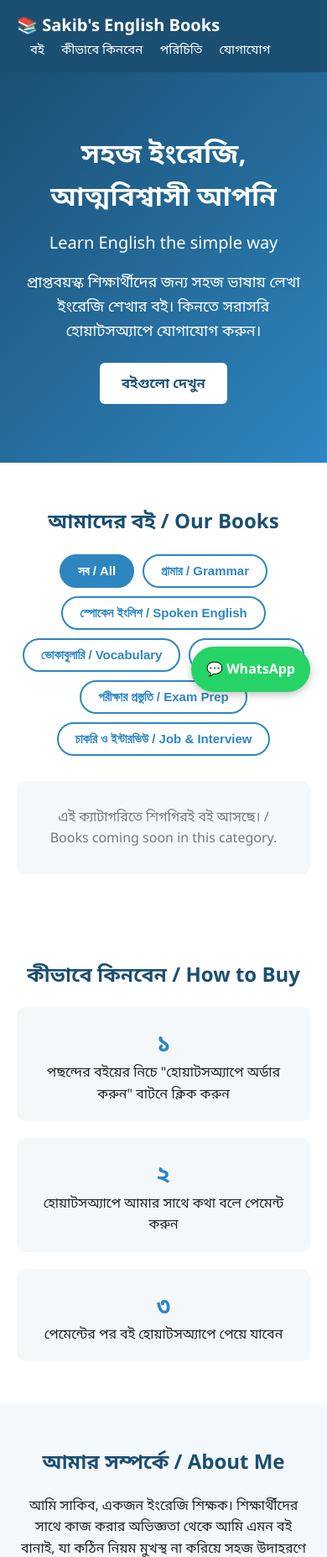
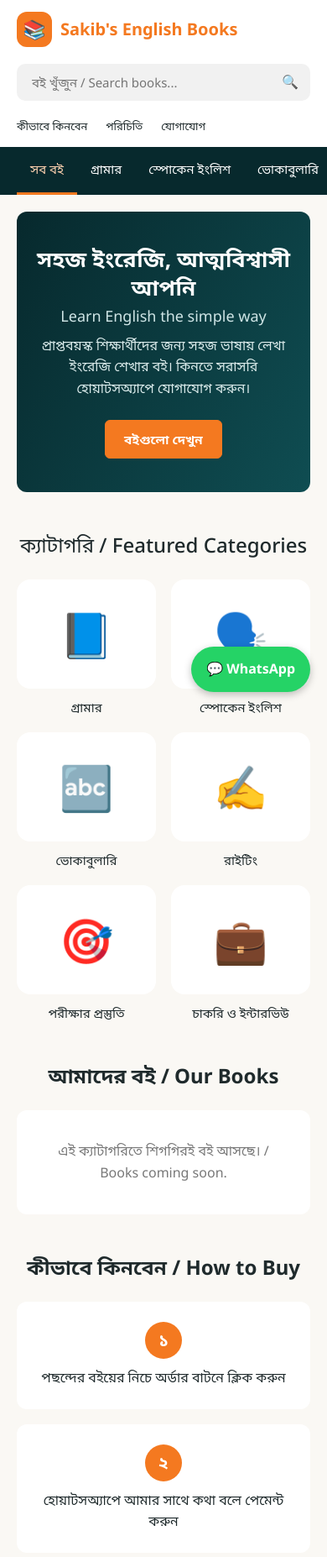
Before and after one commit to sakib1742du/Project-1, a plain HTML site: page index.html in a window 390 px wide. Shown: the top 1854 px of the page at 84% size. Drawn offline with Linux system fonts and the light colour scheme.

Commit message:
Update index.html

```diff
--- a/index.html
+++ b/index.html
@@ -1,150 +1,219 @@
 <!DOCTYPE html>
-<html lang="bn">
+<html lang='bn'>
 <head>
-<meta charset="UTF-8">
-<meta name="viewport" content="width=device-width, initial-scale=1.0">
+<meta charset='UTF-8'>
+<meta name='viewport' content='width=device-width, initial-scale=1.0'>
 <title>Sakib's English Books | ইংরেজি শেখার বই</title>
+<link rel='preconnect' href='https://fonts.googleapis.com'>
+<link href='https://fonts.googleapis.com/css2?family=Noto+Sans:wght@400;500;600;700&family=Noto+Sans+Bengali:wght@400;500;600;700&display=swap' rel='stylesheet'>
 <style>
-  :root { --main:#1b4f72; --accent:#2e86c1; --light:#f4f8fb; --wa:#25d366; }
+  :root { --dark:#07292d; --orange:#f47920; --bg:#faf8f4; --lime:#b8d62f; --red:#e8342e; --text:#1f2a2c; --wa:#25d366; }
   * { box-sizing:border-box; margin:0; padding:0; }
-  body { font-family: 'Segoe UI', 'Noto Sans Bengali', Arial, sans-serif; color:#222; line-height:1.6; background:#fff; }
-  header { background:var(--main); color:#fff; padding:14px 20px; position:sticky; top:0; z-index:10; display:flex; justify-content:space-between; align-items:center; flex-wrap:wrap; }
-  header h1 { font-size:20px; }
-  nav a { color:#fff; text-decoration:none; margin-left:16px; font-size:15px; }
-  nav a:hover { text-decoration:underline; }
-  .hero { background:linear-gradient(135deg,var(--main),var(--accent)); color:#fff; text-align:center; padding:70px 20px; }
-  .hero h2 { font-size:32px; margin-bottom:12px; }
-  .hero p { font-size:18px; max-width:620px; margin:0 auto 24px; }
-  .btn { display:inline-block; padding:12px 26px; border-radius:6px; text-decoration:none; font-weight:600; border:none; cursor:pointer; font-size:16px; }
-  .btn-wa { background:var(--wa); color:#fff; }
-  .btn-light { background:#fff; color:var(--main); }
-  section { padding:50px 20px; max-width:1000px; margin:0 auto; }
-  section h2 { color:var(--main); margin-bottom:20px; text-align:center; }
-  .categories { display:flex; flex-wrap:wrap; gap:10px; justify-content:center; margin-bottom:30px; }
-  .cat-btn { padding:9px 20px; border:2px solid var(--accent); background:#fff; color:var(--accent); border-radius:30px; cursor:pointer; font-size:15px; font-weight:600; }
-  .cat-btn.active, .cat-btn:hover { background:var(--accent); color:#fff; }
-  .books { display:grid; grid-template-columns:repeat(auto-fill,minmax(230px,1fr)); gap:20px; }
-  .book { background:var(--light); border-radius:10px; padding:18px; box-shadow:0 2px 6px rgba(0,0,0,.08); }
-  .book img { width:100%; border-radius:6px; margin-bottom:10px; }
-  .book h3 { color:var(--main); font-size:18px; margin-bottom:6px; }
-  .book .price { font-weight:700; color:var(--accent); margin:8px 0; }
-  .empty { text-align:center; color:#777; padding:30px; background:var(--light); border-radius:10px; }
-  .about { background:var(--light); max-width:none; }
-  .about-inner { max-width:800px; margin:0 auto; text-align:center; }
-  .how { display:flex; flex-wrap:wrap; gap:20px; justify-content:center; }
-  .step { flex:1 1 200px; background:var(--light); padding:20px; border-radius:10px; text-align:center; }
-  .step b { display:block; font-size:28px; color:var(--accent); }
-  footer { background:var(--main); color:#fff; text-align:center; padding:24px 20px; }
+  body { font-family:'Noto Sans','Noto Sans Bengali',Arial,sans-serif; background:var(--bg); color:var(--text); line-height:1.6; }
+  .wrap { max-width:1180px; margin:0 auto; padding:0 20px; }
+
+  /* Top header */
+  .top { background:#fff; }
+  .top .wrap { display:flex; align-items:center; gap:20px; padding-top:14px; padding-bottom:14px; flex-wrap:wrap; }
+  .logo { display:flex; align-items:center; gap:10px; font-weight:700; font-size:20px; color:var(--orange); text-decoration:none; }
+  .logo span.icon { background:var(--orange); color:#fff; width:42px; height:42px; border-radius:12px; display:flex; align-items:center; justify-content:center; font-size:22px; }
+  .search { flex:1; min-width:220px; max-width:460px; margin:0 auto; position:relative; }
+  .search input { width:100%; padding:12px 44px 12px 18px; border:none; background:#f1f1f1; border-radius:10px; font-size:15px; font-family:inherit; outline:none; }
+  .search input:focus { box-shadow:0 0 0 2px var(--orange); }
+  .search span { position:absolute; right:14px; top:50%; transform:translateY(-50%); }
+  .top-links { display:flex; gap:22px; font-size:13px; }
+  .top-links a { color:var(--text); text-decoration:none; text-align:center; }
+  .top-links a:hover { color:var(--orange); }
+
+  /* Dark menu bar */
+  .navbar { background:var(--dark); }
+  .navbar .wrap { display:flex; overflow-x:auto; white-space:nowrap; }
+  .navbar button { background:none; border:none; color:#fff; padding:16px 16px; font-size:15px; font-family:inherit; cursor:pointer; font-weight:500; border-bottom:3px solid transparent; }
+  .navbar button:hover, .navbar button.active { border-bottom-color:var(--orange); color:#ffd2b0; }
+
+  /* Hero */
+  .hero { background:linear-gradient(120deg,#07292d,#0f4d52); color:#fff; border-radius:12px; margin-top:20px; padding:56px 40px; text-align:center; }
+  .hero h2 { font-size:34px; line-height:1.3; margin-bottom:10px; }
+  .hero h2 small { display:block; font-size:18px; font-weight:400; color:#cfe5e6; margin-top:6px; }
+  .hero p { max-width:620px; margin:0 auto 24px; color:#dcecec; }
+  .btn { display:inline-block; padding:10px 22px; border-radius:6px; text-decoration:none; font-weight:600; font-size:15px; font-family:inherit; cursor:pointer; border:1px solid var(--orange); }
+  .btn-fill { background:var(--orange); color:#fff; }
+  .btn-fill:hover { background:#dc6a14; }
+  .btn-outline { background:#fff; color:var(--orange); }
+  .btn-outline:hover { background:#fff3ea; }
+
+  /* Section titles */
+  .sec-title { text-align:center; font-size:24px; margin:44px 0 22px; }
+  .sec-title.light { font-weight:500; }
+  .sec-title.bold { font-weight:700; }
+
+  /* Category cards */
+  .cats { display:grid; grid-template-columns:repeat(auto-fit,minmax(130px,1fr)); gap:18px; }
+  .cat { text-align:center; cursor:pointer; }
+  .cat .box { background:#fff; border-radius:16px; height:130px; display:flex; align-items:center; justify-content:center; font-size:52px; transition:.2s; border:2px solid transparent; }
+  .cat:hover .box, .cat.active .box { border-color:var(--orange); box-shadow:0 4px 14px rgba(244,121,32,.2); }
+  .cat p { margin-top:10px; font-size:15px; }
+
+  /* Book cards */
+  .books { display:grid; grid-template-columns:repeat(auto-fill,minmax(min(100%,400px),1fr)); gap:22px; }
+  .book { background:#fff; border-radius:12px; padding:20px; display:flex; gap:20px; align-items:center; position:relative; }
+  .book .pic { flex:0 0 130px; height:150px; border-radius:8px; background:#f6f3ee; display:flex; align-items:center; justify-content:center; font-size:48px; overflow:hidden; }
+  .book .pic img { width:100%; height:100%; object-fit:contain; }
+  .book h3 { font-size:18px; font-weight:500; margin-bottom:6px; }
+  .book .desc { font-size:14px; color:#667; margin-bottom:8px; }
+  .price { color:var(--orange); font-weight:700; font-size:20px; }
+  .old { color:#8a8a8a; text-decoration:line-through; font-size:16px; margin-left:12px; font-weight:400; }
+  .save { display:inline-block; background:var(--lime); color:#243; font-size:12px; font-weight:600; padding:1px 10px; border-radius:20px; margin:6px 0; }
+  .btns { display:flex; gap:10px; margin-top:10px; flex-wrap:wrap; }
+  .badge { position:absolute; top:0; right:0; background:var(--red); color:#fff; font-size:12px; font-weight:700; padding:3px 12px; border-radius:0 12px 0 8px; }
+  .empty { text-align:center; color:#777; padding:36px; background:#fff; border-radius:12px; }
+
+  /* How to buy */
+  .how { display:grid; grid-template-columns:repeat(auto-fit,minmax(220px,1fr)); gap:18px; }
+  .step { background:#fff; padding:24px; border-radius:12px; text-align:center; }
+  .step b { display:flex; width:44px; height:44px; margin:0 auto 10px; border-radius:50%; background:var(--orange); color:#fff; align-items:center; justify-content:center; font-size:20px; }
+
+  /* About */
+  .about { background:#fff; border-radius:12px; padding:34px; text-align:center; max-width:800px; margin:0 auto; }
+
+  footer { background:var(--dark); color:#fff; text-align:center; padding:26px 20px; margin-top:50px; }
   .wa-float { position:fixed; bottom:20px; right:20px; background:var(--wa); color:#fff; padding:14px 18px; border-radius:50px; text-decoration:none; font-weight:700; box-shadow:0 3px 10px rgba(0,0,0,.25); z-index:20; }
+  @media (max-width:600px) { .hero { padding:40px 20px; } .hero h2 { font-size:26px; } .book { flex-direction:column; text-align:center; } .btns { justify-content:center; } }
 </style>
 </head>
 <body>
 
-<header>
-  <h1>📚 Sakib's English Books</h1>
-  <nav>
-    <a href="#books">বই</a>
-    <a href="#how">কীভাবে কিনবেন</a>
-    <a href="#about">পরিচিতি</a>
-    <a href="#contact">যোগাযোগ</a>
-  </nav>
-</header>
-
-<div class="hero">
-  <h2>সহজ ইংরেজি, আত্মবিশ্বাসী আপনি<br><small style="font-size:20px;font-weight:400">Learn English the simple way</small></h2>
-  <p>প্রাপ্তবয়স্ক শিক্ষার্থীদের জন্য সহজ ভাষায় লেখা ইংরেজি শেখার বই। কিনতে সরাসরি হোয়াটসঅ্যাপে যোগাযোগ করুন।</p>
-  <a class="btn btn-light" href="#books">বইগুলো দেখুন</a>
+<div class='top'>
+  <div class='wrap'>
+    <a class='logo' href='#'><span class='icon'>📚</span> Sakib's English Books</a>
+    <div class='search'>
+      <input type='text' id='searchBox' placeholder='বই খুঁজুন / Search books...'>
+      <span>🔍</span>
+    </div>
+    <div class='top-links'>
+      <a href='#how'>কীভাবে কিনবেন</a>
+      <a href='#about'>পরিচিতি</a>
+      <a href='#' id='topWa'>যোগাযোগ</a>
+    </div>
+  </div>
 </div>
 
-<section id="books">
-  <h2>আমাদের বই / Our Books</h2>
+<div class='navbar'>
+  <div class='wrap' id='navbar'>
+    <button class='active' data-cat='all'>সব বই</button>
+    <button data-cat='grammar'>গ্রামার</button>
+    <button data-cat='speaking'>স্পোকেন ইংলিশ</button>
+    <button data-cat='vocabulary'>ভোকাবুলারি</button>
+    <button data-cat='writing'>রাইটিং</button>
+    <button data-cat='exam'>পরীক্ষার প্রস্তুতি</button>
+    <button data-cat='job'>চাকরি ও ইন্টারভিউ</button>
+  </div>
+</div>
 
-  <div class="categories" id="categories">
-    <button class="cat-btn active" data-cat="all">সব / All</button>
-    <button class="cat-btn" data-cat="grammar">গ্রামার / Grammar</button>
-    <button class="cat-btn" data-cat="speaking">স্পোকেন ইংলিশ / Spoken English</button>
-    <button class="cat-btn" data-cat="vocabulary">ভোকাবুলারি / Vocabulary</button>
-    <button class="cat-btn" data-cat="writing">রাইটিং / Writing</button>
-    <button class="cat-btn" data-cat="exam">পরীক্ষার প্রস্তুতি / Exam Prep</button>
-    <button class="cat-btn" data-cat="job">চাকরি ও ইন্টারভিউ / Job &amp; Interview</button>
+<div class='wrap'>
+
+  <div class='hero'>
+    <h2>সহজ ইংরেজি, আত্মবিশ্বাসী আপনি<small>Learn English the simple way</small></h2>
+    <p>প্রাপ্তবয়স্ক শিক্ষার্থীদের জন্য সহজ ভাষায় লেখা ইংরেজি শেখার বই। কিনতে সরাসরি হোয়াটসঅ্যাপে যোগাযোগ করুন।</p>
+    <a class='btn btn-fill' href='#books'>বইগুলো দেখুন</a>
   </div>
 
-  <div class="books" id="bookList"></div>
-  <div class="empty" id="emptyMsg">এই ক্যাটাগরিতে শিগগিরই বই আসছে। / Books coming soon in this category.</div>
-</section>
+  <h2 class='sec-title light'>ক্যাটাগরি / Featured Categories</h2>
+  <div class='cats' id='catCards'>
+    <div class='cat' data-cat='grammar'><div class='box'>📘</div><p>গ্রামার</p></div>
+    <div class='cat' data-cat='speaking'><div class='box'>🗣️</div><p>স্পোকেন ইংলিশ</p></div>
+    <div class='cat' data-cat='vocabulary'><div class='box'>🔤</div><p>ভোকাবুলারি</p></div>
+    <div class='cat' data-cat='writing'><div class='box'>✍️</div><p>রাইটিং</p></div>
+    <div class='cat' data-cat='exam'><div class='box'>🎯</div><p>পরীক্ষার প্রস্তুতি</p></div>
+    <div class='cat' data-cat='job'><div class='box'>💼</div><p>চাকরি ও ইন্টারভিউ</p></div>
+  </div>
 
-<section id="how">
-  <h2>কীভাবে কিনবেন / How to Buy</h2>
-  <div class="how">
-    <div class="step"><b>১</b>পছন্দের বইয়ের নিচে "হোয়াটসঅ্যাপে অর্ডার করুন" বাটনে ক্লিক করুন</div>
-    <div class="step"><b>২</b>হোয়াটসঅ্যাপে আমার সাথে কথা বলে পেমেন্ট করুন</div>
-    <div class="step"><b>৩</b>পেমেন্টের পর বই হোয়াটসঅ্যাপে পেয়ে যাবেন</div>
+  <h2 class='sec-title bold' id='books'>আমাদের বই / Our Books</h2>
+  <div class='books' id='bookList'></div>
+  <div class='empty' id='emptyMsg'>এই ক্যাটাগরিতে শিগগিরই বই আসছে। / Books coming soon.</div>
+
+  <h2 class='sec-title bold' id='how'>কীভাবে কিনবেন / How to Buy</h2>
+  <div class='how'>
+    <div class='step'><b>১</b>পছন্দের বইয়ের নিচে অর্ডার বাটনে ক্লিক করুন</div>
+    <div class='step'><b>২</b>হোয়াটসঅ্যাপে আমার সাথে কথা বলে পেমেন্ট করুন</div>
+    <div class='step'><b>৩</b>পেমেন্টের পর বই হোয়াটসঅ্যাপে পেয়ে যাবেন</div>
   </div>
-</section>
 
-<section id="about" class="about">
-  <div class="about-inner">
-    <h2>আমার সম্পর্কে / About Me</h2>
+  <h2 class='sec-title bold' id='about'>আমার সম্পর্কে / About Me</h2>
+  <div class='about'>
     <p>আমি সাকিব, একজন ইংরেজি শিক্ষক। শিক্ষার্থীদের সাথে কাজ করার অভিজ্ঞতা থেকে আমি এমন বই বানাই, যা কঠিন নিয়ম মুখস্থ না করিয়ে সহজ উদাহরণে ইংরেজি শেখায়।</p>
   </div>
-</section>
+</div>
 
-<section id="contact" style="text-align:center">
-  <h2>যোগাযোগ / Contact</h2>
-  <p style="margin-bottom:18px">কোনো প্রশ্ন থাকলে বা বই কিনতে চাইলে সরাসরি হোয়াটসঅ্যাপে মেসেজ করুন।</p>
-  <a class="btn btn-wa" id="contactWa" href="#" target="_blank">💬 হোয়াটসঅ্যাপে মেসেজ করুন</a>
-</section>
+<footer>© 2026 Sakib's English Books। সর্বস্বত্ব সংরক্ষিত।</footer>
 
-<footer>© 2026 Sakib's English Books. সর্বস্বত্ব সংরক্ষিত।</footer>
-
-<a class="wa-float" id="floatWa" href="#" target="_blank">💬 WhatsApp</a>
+<a class='wa-float' id='floatWa' href='#' target='_blank'>💬 WhatsApp</a>
 
 <script>
-  // ====== সেটিংস: এখানে শুধু এই অংশ বদলালেই চলবে ======
-  const WHATSAPP_NUMBER = "8801871533948";
+  // ====== সেটিংস: শুধু এই অংশ বদলালেই চলবে ======
+  const WHATSAPP_NUMBER = '8801871533948';
 
-  // বই যোগ করতে নিচের তালিকায় এই ফরম্যাটে লাইন বসাও:
-  // { title:"বইয়ের নাম", category:"grammar", price:"১৫০ টাকা", desc:"ছোট বিবরণ", image:"ছবির লিংক বা ফাঁকা" },
+  // বই যোগ করতে নিচের তালিকায় এই ফরম্যাটে লাইন বসাও (কমা দিয়ে আলাদা করো):
+  // { title:'বইয়ের নাম', category:'grammar', price:150, oldPrice:200, desc:'ছোট বিবরণ', image:'ছবির লিংক', badge:'Best Selling' },
   // category হবে: grammar, speaking, vocabulary, writing, exam, job
+  // oldPrice, image, badge না লাগলে বাদ দিতে পারো।
   const BOOKS = [
   ];
   // ===================================================
 
+  let currentCat = 'all';
+  let searchText = '';
   const listEl = document.getElementById('bookList');
   const emptyEl = document.getElementById('emptyMsg');
 
-  function waLink(text){ return "https://wa.me/" + WHATSAPP_NUMBER + "?text=" + encodeURIComponent(text); }
+  function waLink(text){ return 'https://wa.me/' + WHATSAPP_NUMBER + '?text=' + encodeURIComponent(text); }
+  function taka(n){ return '৳' + Number(n).toLocaleString('bn-BD'); }
 
-  function render(cat){
-    listEl.innerHTML = "";
-    const items = BOOKS.filter(b => cat === "all" || b.category === cat);
-    emptyEl.style.display = items.length ? "none" : "block";
+  function render(){
+    listEl.innerHTML = '';
+    const items = BOOKS.filter(b =>
+      (currentCat === 'all' || b.category === currentCat) &&
+      b.title.toLowerCase().includes(searchText)
+    );
+    emptyEl.style.display = items.length ? 'none' : 'block';
     items.forEach(b => {
       const div = document.createElement('div');
       div.className = 'book';
+      const save = (b.oldPrice && b.oldPrice > b.price) ? '<div class="save">সাশ্রয় ' + taka(b.oldPrice - b.price) + '</div>' : '';
       div.innerHTML =
-        (b.image ? '<img src="' + b.image + '" alt="' + b.title + '">' : '') +
-        '<h3>' + b.title + '</h3>' +
-        '<p>' + (b.desc || '') + '</p>' +
-        (b.price ? '<div class="price">' + b.price + '</div>' : '') +
-        '<a class="btn btn-wa" target="_blank" href="' + waLink('আসসালামু আলাইকুম, আমি "' + b.title + '" বইটি কিনতে চাই।') + '">হোয়াটসঅ্যাপে অর্ডার করুন</a>';
+        (b.badge ? '<div class="badge">' + b.badge + '</div>' : '') +
+        '<div class="pic">' + (b.image ? '<img src="' + b.image + '" alt="">' : '📖') + '</div>' +
+        '<div>' +
+          '<h3>' + b.title + '</h3>' +
+          (b.desc ? '<p class="desc">' + b.desc + '</p>' : '') +
+          (b.price ? '<div class="price">' + taka(b.price) + (b.oldPrice ? '<span class="old">' + taka(b.oldPrice) + '</span>' : '') + '</div>' : '') +
+          save +
+          '<div class="btns">' +
+            '<a class="btn btn-outline" target="_blank" href="' + waLink('আসসালামু আলাইকুম, "' + b.title + '" বইটি সম্পর্কে জানতে চাই।') + '">প্রশ্ন করুন</a>' +
+            '<a class="btn btn-fill" target="_blank" href="' + waLink('আসসালামু আলাইকুম, আমি "' + b.title + '" বইটি কিনতে চাই।') + '">অর্ডার করুন</a>' +
+          '</div>' +
+        '</div>';
       listEl.appendChild(div);
     });
   }
 
-  document.querySelectorAll('.cat-btn').forEach(btn => {
-    btn.addEventListener('click', () => {
-      document.querySelectorAll('.cat-btn').forEach(x => x.classList.remove('active'));
-      btn.classList.add('active');
-      render(btn.dataset.cat);
-    });
-  });
+  function setCat(cat){
+    currentCat = cat;
+    document.querySelectorAll('#navbar button').forEach(x => x.classList.toggle('active', x.dataset.cat === cat));
+    document.querySelectorAll('#catCards .cat').forEach(x => x.classList.toggle('active', x.dataset.cat === cat));
+    render();
+  }
 
-  const generalMsg = waLink("আসসালামু আলাইকুম, আমি আপনার ইংরেজি বই সম্পর্কে জানতে চাই।");
-  document.getElementById('contactWa').href = generalMsg;
+  document.querySelectorAll('#navbar button').forEach(btn => btn.addEventListener('click', () => { setCat(btn.dataset.cat); document.getElementById('books').scrollIntoView({behavior:'smooth'}); }));
+  document.querySelectorAll('#catCards .cat').forEach(c => c.addEventListener('click', () => { setCat(c.dataset.cat); document.getElementById('books').scrollIntoView({behavior:'smooth'}); }));
+  document.getElementById('searchBox').addEventListener('input', e => { searchText = e.target.value.toLowerCase(); render(); });
+
+  const generalMsg = waLink('আসসালামু আলাইকুম, আমি আপনার ইংরেজি বই সম্পর্কে জানতে চাই।');
   document.getElementById('floatWa').href = generalMsg;
+  document.getElementById('topWa').href = generalMsg;
+  document.getElementById('topWa').target = '_blank';
 
-  render('all');
+  render();
 </script>
 </body>
 </html>
```
